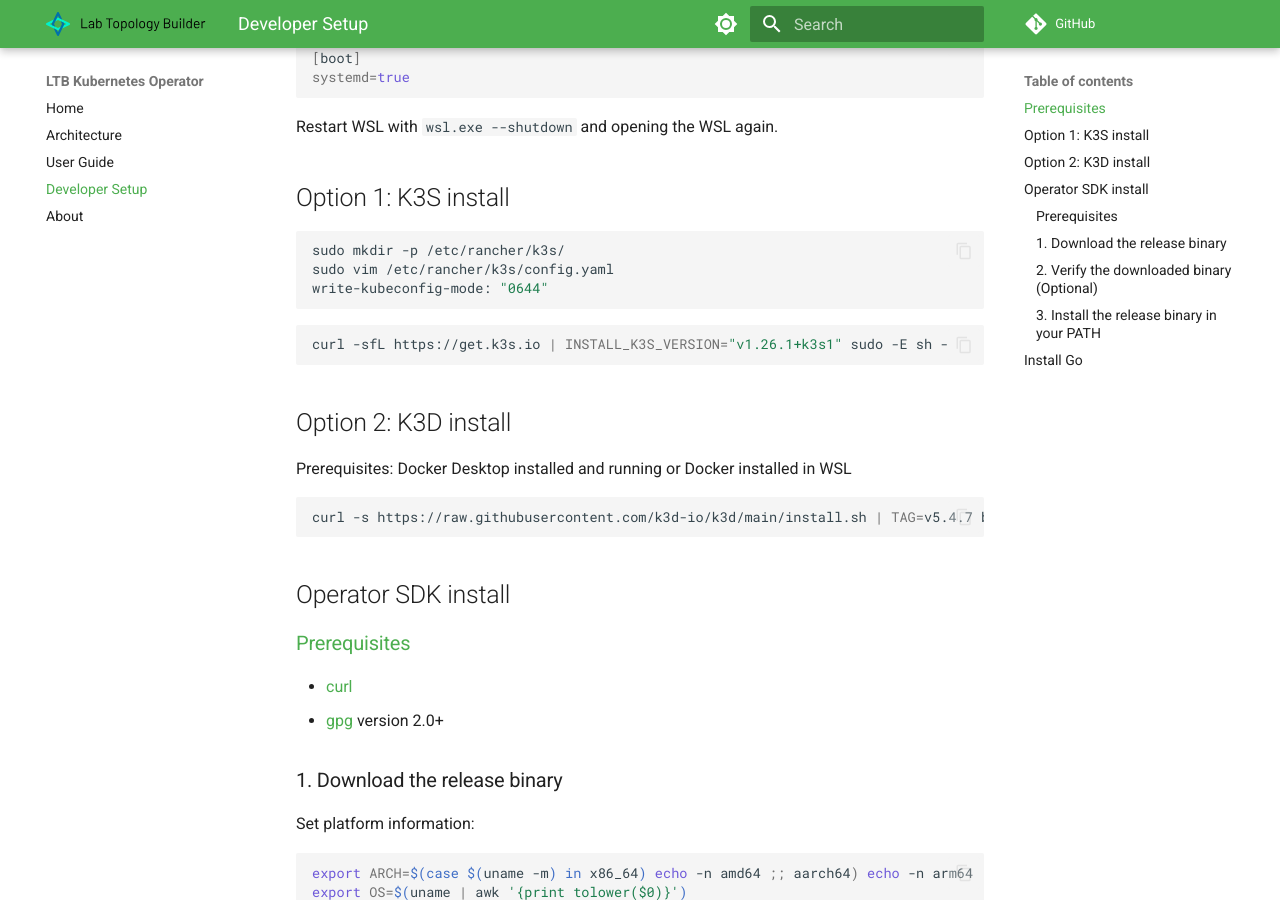
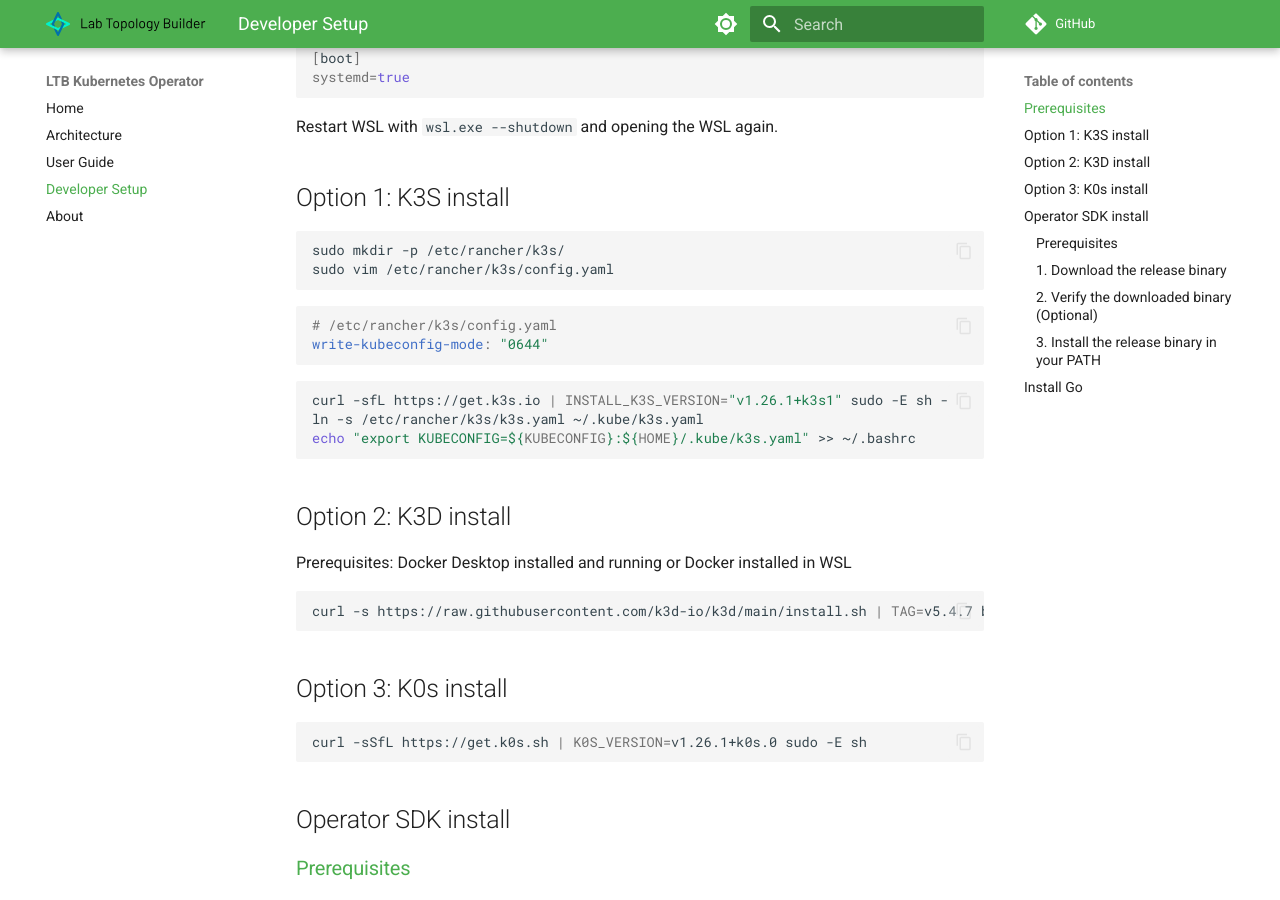
Before and after one commit to Lab-Topology-Builder/LTB-K8s-Backend, an MkDocs documentation site: the page built from docs/dev-setup.md, in a window 1280 px wide and 900 px high, scrolled down 350 px. Built offline with MkDocs 1.6.1 and Material for MkDocs 9.7.7, drawn with Linux system fonts in a browser that asks for light colours; comment, search, counter and statistics services are not loaded; some of the changed text lies outside the part shown.

````diff
--- a/docs/dev-setup.md
+++ b/docs/dev-setup.md
@@ -18,19 +18,28 @@
 ```bash
 sudo mkdir -p /etc/rancher/k3s/
 sudo vim /etc/rancher/k3s/config.yaml
+```
+```yaml
+# /etc/rancher/k3s/config.yaml
 write-kubeconfig-mode: "0644"
-
 ```
 ```bash
 curl -sfL https://get.k3s.io | INSTALL_K3S_VERSION="v1.26.1+k3s1" sudo -E sh -
+ln -s /etc/rancher/k3s/k3s.yaml ~/.kube/k3s.yaml
+echo "export KUBECONFIG=${KUBECONFIG}:${HOME}/.kube/k3s.yaml" >> ~/.bashrc
 ```
 ## Option 2: K3D install
 Prerequisites:
 Docker Desktop installed and running or Docker installed in WSL
 ```bash
 curl -s https://raw.githubusercontent.com/k3d-io/k3d/main/install.sh | TAG=v5.4.7 bash
+```
 
+## Option 3: K0s install
+```bash
+curl -sSfL https://get.k0s.sh | K0S_VERSION=v1.26.1+k0s.0 sudo -E sh
 ```
+
 
 ## Operator SDK install
 ### [Prerequisites](https://v1-11-x.sdk.operatorframework.io/docs/installation/#prerequisites)
@@ -109,7 +118,7 @@
 GO_VERSION="1.20.1" # go version
 ARCH="amd64" # go archicture
 wget -L "https://golang.org/dl/go${GO_VERSION}.linux-${ARCH}.tar.gz"
-rm -rf /usr/local/go && tar -C /usr/local -xzf go1.20.1.linux-amd64.tar.gz
+rm -rf /usr/local/go && tar -C /usr/local -xzf go${GO_VERSION}.linux-${ARCH}.tar.gz
 ```
 
 Step 2  - Add to PATH
````
Also changed, not shown: other parts of docs/dev-setup.md (+1 -1 lines), 1 other file.
